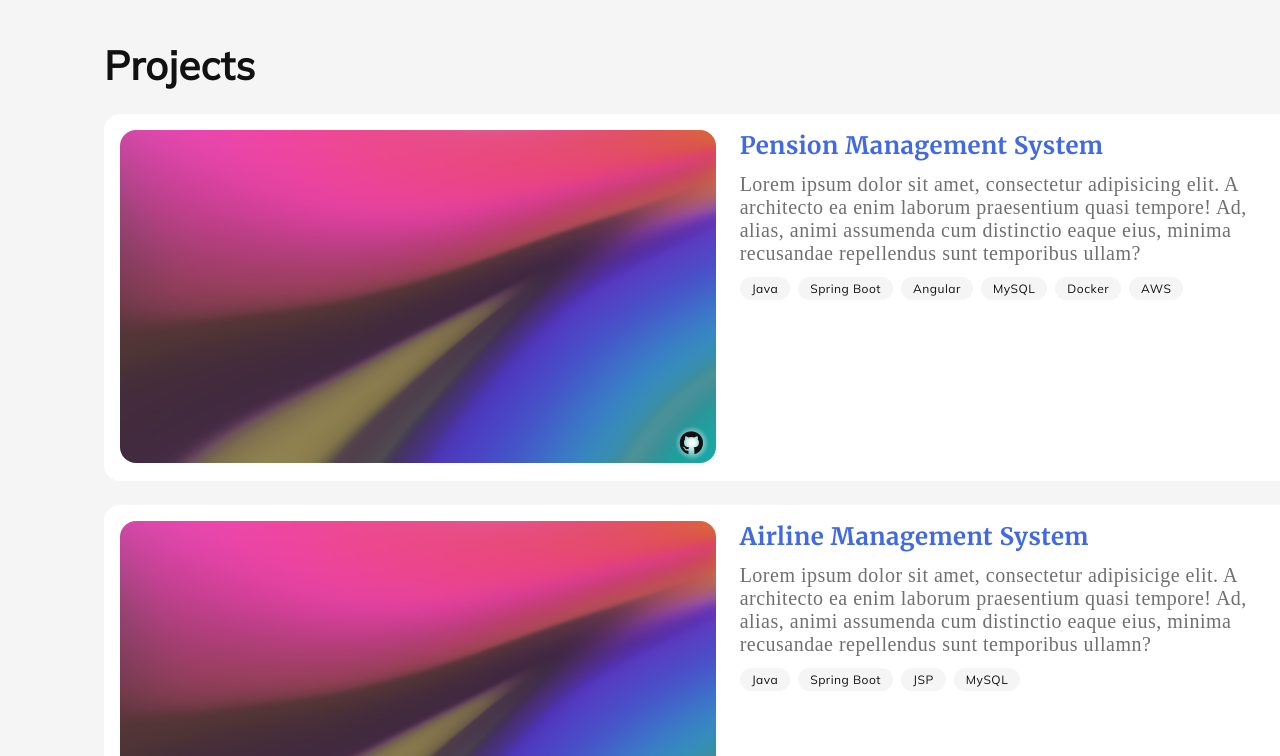
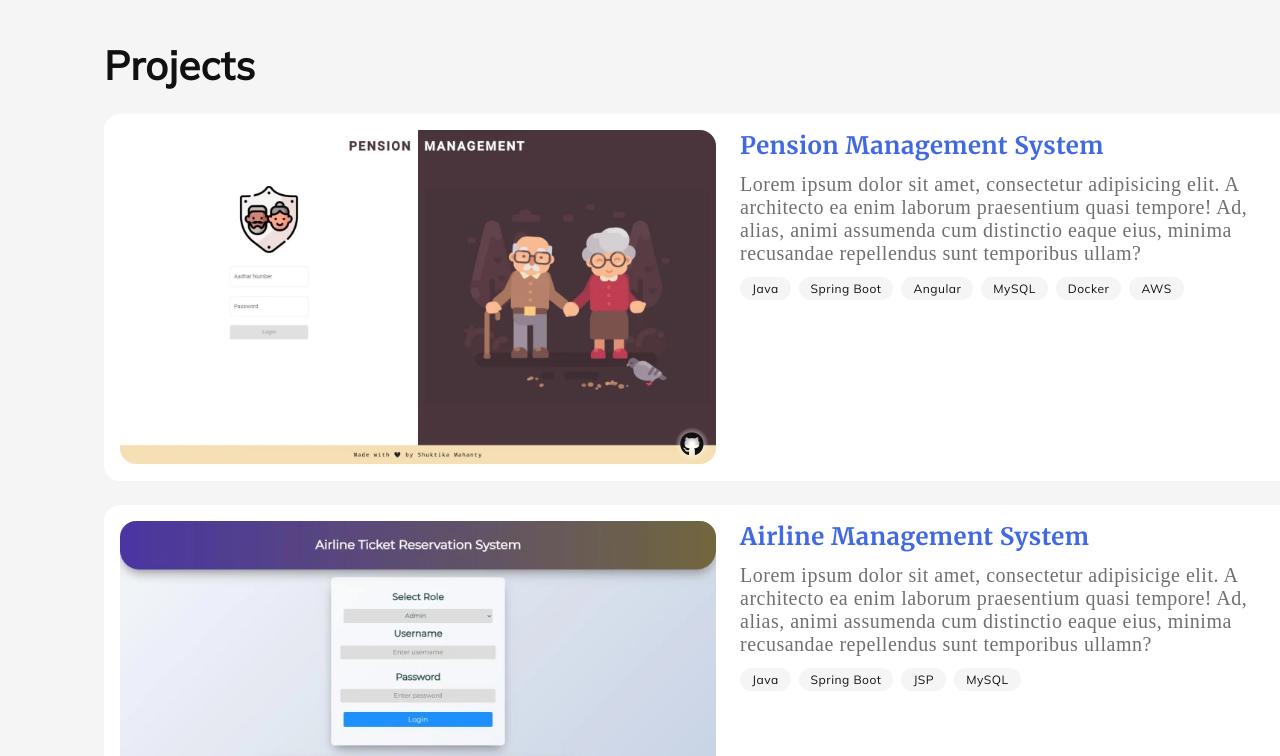
Before and after one commit to Shuktika15/Shuktika15.github.io, a React (Vite) app: page / in a window 1280 px wide. Shown: the part 2200-2956 px from the top of the page. Built offline with nearby package versions, Linux system fonts and the light colour scheme; a web font is replaced by a local one.

Commit message:
Change project images

```diff
--- a/src/data.ts
+++ b/src/data.ts
@@ -141,7 +141,7 @@ export const Data: DataType = {
         {
             id: 1,
             title: 'Pension Management System',
-            background: 'project.jpg',
+            background: 'pension-management.webp',
             github: 'https://github.com/Shuktika15/pension-management',
             descriptions: [
                 `Lorem ipsum dolor sit amet, consectetur adipisicing elit.
@@ -154,7 +154,7 @@ export const Data: DataType = {
         {
             id: 2,
             title: 'Airline Management System',
-            background: 'project.jpg',
+            background: 'airline-reservation.webp',
             github: 'https://github.com/Shuktika15/airline_ticket_reservation_system',
             descriptions: [
                 `Lorem ipsum dolor sit amet, consectetur adipisicige elit.
```
Also changed, not shown: public/images/projects/airline-reservation.webp (added), public/images/projects/pension-management.webp (added).
